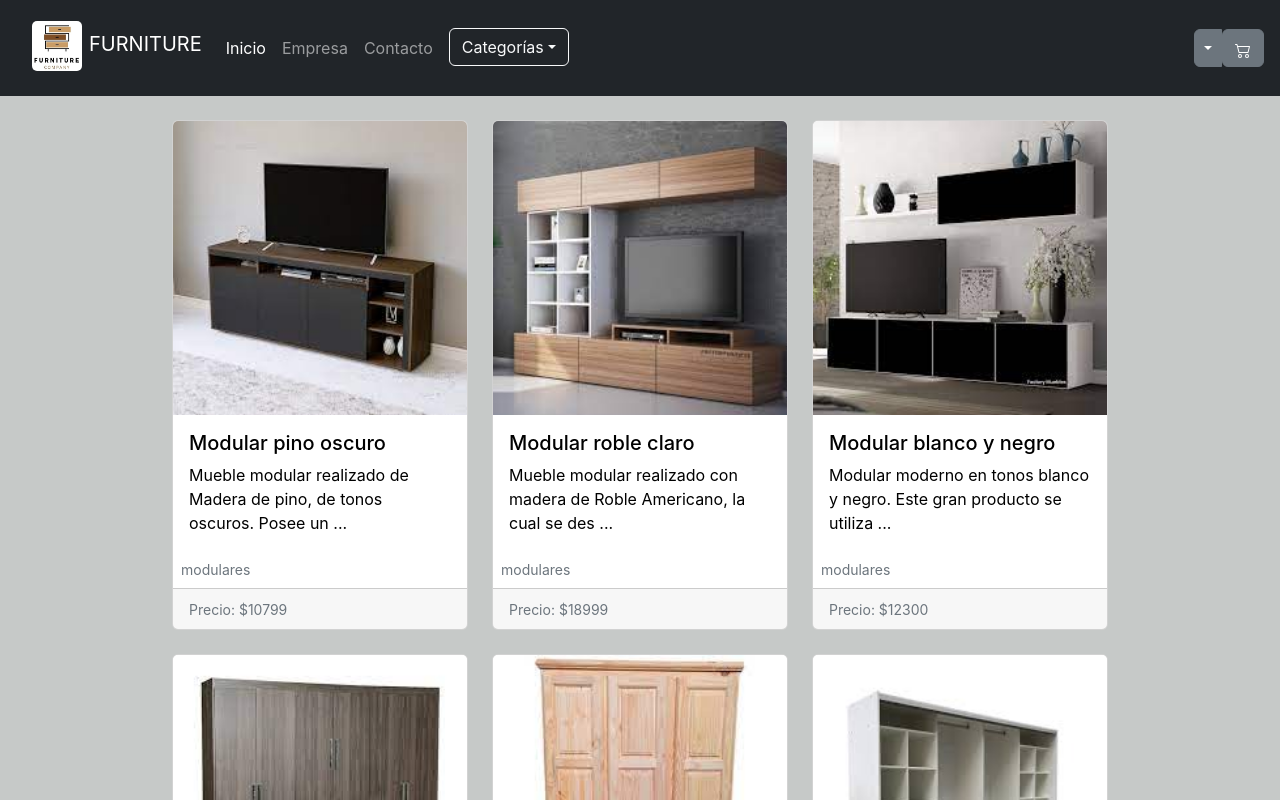
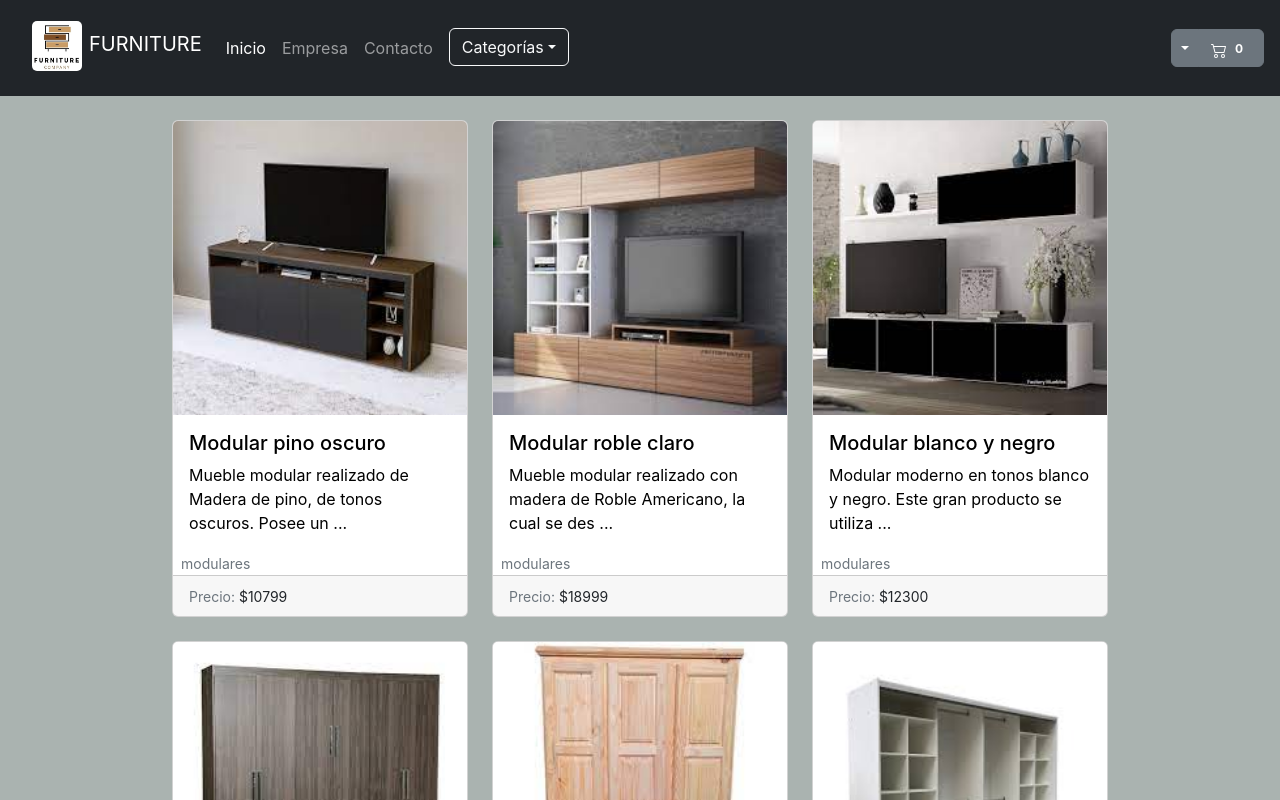
Before and after one commit to joseGiraudo/ecommerce-giraudo, a React (Create React App) app: page / in a window 1280 px wide. Shown: the top 800 px of the page. Built offline with nearby package versions, Linux system fonts and the light colour scheme.

Commit message:
Desarrollo de la view del Cart y funcionalidad del Cart

```diff
--- a/src/App.css
+++ b/src/App.css
@@ -38,5 +38,5 @@
 }
 
 body {
-  background-color: #c6c9c8;
+  background-color: #aab3b0;
 }
--- a/src/components/Cart.js
+++ b/src/components/Cart.js
@@ -1,16 +1,44 @@
-import { type } from '@testing-library/user-event/dist/type';
 import React, { useContext } from 'react';
+import { Link } from 'react-router-dom';
 import { CartContext } from '../context/CartContext';
+
+import { BsFillTrashFill } from 'react-icons/bs';
 
 const Cart = ({ item }) => {
 
   const { removeCartItem } = useContext(CartContext);
+  const { id, title, quantity, price, image, description, itemsPrice } = item;
 
   return (
-    <div>
-        Aquí se podrá ver el carrito de compra y editarlo
-        <p>{item.title}</p><p>{item.quantity}</p>
-        <button onClick={() => removeCartItem(item.id)}>Remove item</button>
+    <div className="container-fluid border-top border-bottom border-dark rounded p-2" style={{"background-color": "#c6c9c8"}}>
+      <div className="row">
+        <div className="col-4">
+          <Link to={`/detail/${id}`}>
+            <img className="img-fluid img-thumbnail" src={image} alt={title}></img>
+          </Link>
+        </div>
+        <div className="col-4">
+          <Link to={`/detail/${id}`} className="text-black" style={{textDecoration: 'none'}}>
+            <h5 className="card-title">{title}</h5>
+          </Link>
+          <hr />
+          <p className="card-text">{description.slice(0, 70)} ...</p>
+          <hr />
+          <p className="card-text">Cantidad: {quantity}</p>
+        </div>
+        <div className="col-4">
+          <button className="btn btn-outline-danger float-right" style={{float: "right"}}onClick={() => removeCartItem(item.id)}>
+            <BsFillTrashFill />
+          </button>
+
+          <div className="p-2 mb-2 mt-5">
+            <p>Precio unitario: ${price}</p>
+            <hr />
+            <p>Precio Total: ${itemsPrice}</p>
+          </div>
+
+        </div>
+      </div>
     </div>
   )
 }
--- a/src/components/CartContainer.js
+++ b/src/components/CartContainer.js
@@ -1,26 +1,56 @@
 import React, { useContext } from 'react';
 import { CartContext } from '../context/CartContext';
 import Cart from './Cart';
+import { Link } from 'react-router-dom';
 
 
 const CartContainer = () => {
 
   const { cartItemsList, clearCart } = useContext(CartContext);
 
+  let totalPrice = Number(0);
+
   return (
     <div>
         {
           cartItemsList.length > 0 ?
-            <>
-              {
-                cartItemsList.map( item => (
-                  <Cart key={item.id} item={item} />
-                ))
-              }
-              <button onClick={clearCart}>Vaciar carrito</button>
-            </>
+            <div className="container align-items-center p-2">
+              <div className="row">
+                <div className="col-8">
+                  <ul className="list-group align-items-center">
+                    {
+                      cartItemsList.map( item => (
+                        <Cart key={item.id} item={item} />
+                      ))
+                    }
+                  </ul>
+                  <Link type="button" to="/" className="btn btn-outline-dark w-50">Continuar comprando</Link>
+                  <button className="btn btn-outline-danger w-50" onClick={clearCart}>Vaciar carrito</button>
+                </div>
+                <div className="col-1"></div>
+                <div className="card col-3 bg-gradient-primary flex-column">
+                  {
+                    cartItemsList.forEach( item => (
+                      totalPrice = totalPrice + Number(item.itemsPrice)
+                    ))
+                  }
+                  <h5 class="card-header text-center ">Resumen de tu compra</h5>
+                  <div class="d-flex p-2 mt-3 bg-light justify-content-between align-middle">
+                    <p class="text-start">Total: </p>
+                    <p class="text-end fw-bold">$ {totalPrice}</p>
+                  </div>
+                  <div className="d-flex align-items-end">
+                    <Link type="button" to="/" className="btn btn-primary w-100 align-middle">Finalizar compra</Link>
+                  </div>
+
+                </div>
+              </div>
+            </div>
           :
-            <p>Agrega productos al carrito</p>
+            <div className="container align-items-center p-2">
+              <h5 className="p-2 my-5 text-center">No tienes productos en el carrito :(</h5>
+              <Link type="button" to="/" className="btn btn-light w-100">Comenzar una compra</Link>
+            </div>
 
         }
     </div>
--- a/src/components/Item.js
+++ b/src/components/Item.js
@@ -1,5 +1,6 @@
 import React from 'react';
 import { Link } from 'react-router-dom';
+import '../styles/Item.css';
 
 const Item = ({data}) => {
 
@@ -9,17 +10,21 @@ const Item = ({data}) => {
   return (
     <>
       <div className="card-group col mb-4 w-30">
-            <Link to={`/detail/${id}`} className="card text-black" style={{textDecoration: 'none', hover: 'zoom-in'}} key={id}>
+        <div className="card">
+          <Link to={`/detail/${id}`} className="text-decoration-none text-black item-hover" key={id}>
             <img className="card-img-top h-auto" src={image} alt={title} />
+          </Link>
           <div className="card-body">
+            <Link to={`/detail/${id}`} className="text-decoration-none text-black item-hover" key={id}>
               <h5 className="card-title">{title}</h5>
               <p className="card-text">{description.slice(0, 70)} ...</p>
+            </Link>
           </div>
-                <small className="text-muted p-2">{category}</small>
+          <Link to={`category/${category}`} className="text-decoration-none cat-hover"><small className="text-muted p-2">{category}</small></Link>
           <div className="card-footer">
-                  <small className="text-muted">Precio: ${price}</small>
+            <small className="text-muted">Precio: </small><small>${price}</small>
           </div>
-          </Link>
+        </div>
       </div>
     </>
   )
--- a/src/components/ItemCount.js
+++ b/src/components/ItemCount.js
@@ -26,7 +26,7 @@ const ItemCount = ({stock, initial, agregarProducto}) => {
             <hr/>
             <div>
                 <button type="button" className="btn btn-outline-primary w-50" onClick={() => (agregarProducto(parseInt(contador)))} >Agregar al carrito</button>
-                <Link type="button" to="/cart" className="btn btn-primary w-50">Finalizar compra</Link>
+                <Link type="button" to="/cart" className="btn btn-primary w-50">Ver Carrito</Link>
             </div>
         </div>
     )
--- a/src/components/NavBar.js
+++ b/src/components/NavBar.js
@@ -6,7 +6,7 @@ import { CartContext } from '../context/CartContext';
 
 const NavBar = () => {
 
-  const { cartItemsList } = useContext(CartContext);
+  const { cartItemsList, getTotalItems } = useContext(CartContext);
 
   return (
     <nav className="navbar navbar-expand-lg navbar-dark bg-dark p-3">
@@ -49,21 +49,22 @@ const NavBar = () => {
             <span className="sr-only"></span>
           </button>
 
-          <div className="dropdown-menu p-2 mt-5">
+          <div className="dropdown-menu mt-5" style={{"margin-right": "auto"}}>
             {
               cartItemsList.map(item => (
                 <>
-                  <NavLink className="dropdown-item" to={`/detail/${item.id}`}>{item.title} : {item.quantity}</NavLink>
+                  <NavLink className="dropdown-item d-flex" to={`/detail/${item.id}`}>{item.quantity} x {item.title}</NavLink>
                   <div className="dropdown-divider"></div>
                 </>
               ))
             }
           </div>
         </div>
-        <Link to="/cart">
-          <button type="button" className="btn btn-secondary">
-            <CartWidget />
-          </button>
+        <Link to="/cart"  type="button" className="btn btn-secondary">
+          <CartWidget />
+          <span class="badge ">{
+            getTotalItems(cartItemsList)
+          }</span>
         </Link>
       </div>
     </nav>
--- a/src/context/CartContext.js
+++ b/src/context/CartContext.js
@@ -3,7 +3,10 @@ import React, { useState, createContext } from 'react';
 export const CartContext = createContext();
 
 export const CartProvider = ({children}) => {
+
     const [ cartItemsList, setCartItemsList ] = useState([]);
+    const [ totalItems, setTotalItems ] = useState(0);
+
     //const productList = products;
 
     /* const isInCart = (idItem) => {
@@ -16,8 +19,9 @@ export const CartProvider = ({children}) => {
         const itemExists = cartItemsList.find(item => item.id === product.id);
         if (itemExists) {
             itemExists.quantity = itemExists.quantity + cant
+            itemExists.itemsPrice = itemExists.quantity * itemExists.price
         } else {
-            const newProduct = {...product, quantity: cant}
+            const newProduct = {...product, quantity: cant, itemsPrice: cant * product.price}
             const newList = [...cartItemsList, newProduct];
             setCartItemsList(newList);
         }
@@ -32,13 +36,20 @@ export const CartProvider = ({children}) => {
         setCartItemsList([]);
     }
 
+    const getTotalItems = (cart) => {
+        const newQ = cart.reduce((acc, curr) => acc + curr.quantity, 0);
+        setTotalItems(newQ)
+        return totalItems
+    }
+
 
     return(
         <CartContext.Provider value={{
             cartItemsList,
             addToCart,
             removeCartItem,
-            clearCart
+            clearCart,
+            getTotalItems
         }}>
             {children}
         </CartContext.Provider>
--- /dev/null
+++ b/src/styles/Item.css
@@ -0,0 +1,8 @@
+.cat-hover :hover {
+    opacity: 0.7;
+}
+.item-hover :hover {
+    opacity: 0.9;
+    transition: 4ms;
+    transform: scale(1.01);
+}
```
Lines whose indentation alone changed are shown as unchanged.
